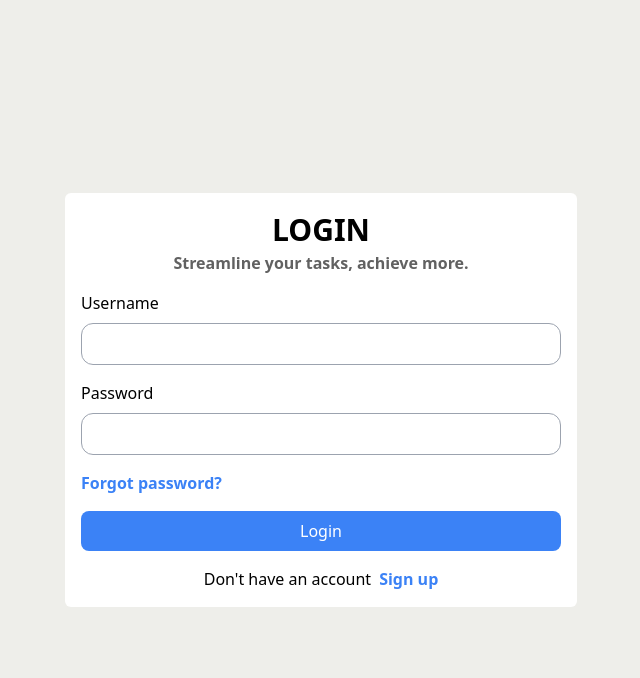
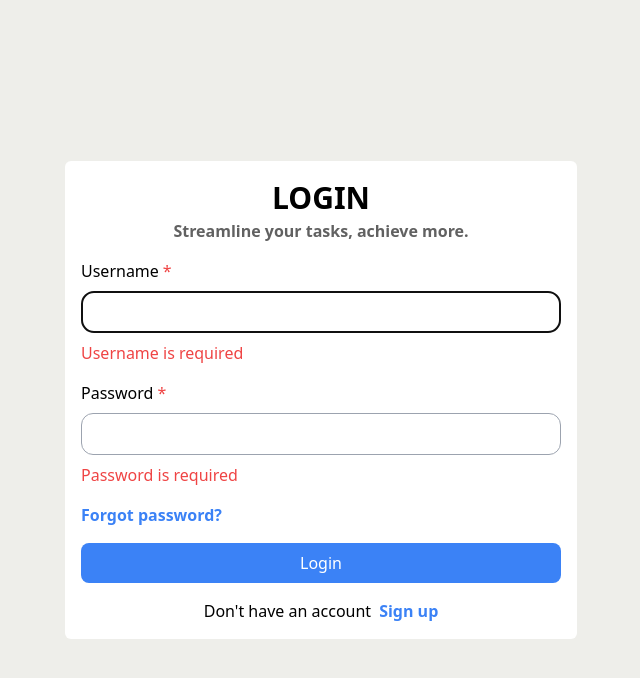
Before and after one commit to npq-thien/fe-kanban, a React (Create React App) app: page /login in a window 1280 px wide. Both pictures are taken after a click on the button "Login". Shown: the top 678 px of the page, without its empty margins (319-959 px from the left). Built offline with nearby package versions, Linux system fonts and the light colour scheme.

Commit message:
login feature

```diff
--- a/package.json
+++ b/package.json
@@ -26,6 +26,7 @@
     "react-quill": "^2.0.0",
     "react-router-dom": "^6.26.1",
     "react-scripts": "5.0.1",
+    "react-toastify": "^10.0.5",
     "remove": "^0.1.5",
     "tailwindcss": "^3.4.10",
     "typescript": "^4.4.2",
--- a/src/App.tsx
+++ b/src/App.tsx
@@ -3,10 +3,12 @@ import { Route, Routes } from "react-router-dom";
 
 import KanbanBoard from "./components/KanbanBoard";
 import LoginPage from "./pages/LoginPage";
+import { ToastContainer } from "react-toastify";
 
 function App() {
   return (
     <div>
+      <ToastContainer autoClose={2000} />
       <Routes>
         <Route path="/login" element={<LoginPage />} />
         <Route path="/" element={<KanbanBoard />} />
--- a/src/api/authApi.js
+++ b/src/api/authApi.js
@@ -0,0 +1,10 @@
+import { api, BASE_URL } from "src/configs/AxiosConfig";
+
+export const useSignInAccount = async (data) => {
+  try {
+    const response = await api.post(`${BASE_URL}/api/auth/token`, data);
+    return response.data;
+  } catch (error) {
+    throw error;
+  }
+};
--- a/src/pages/LoginPage.tsx
+++ b/src/pages/LoginPage.tsx
@@ -1,4 +1,54 @@
+import { useState } from "react";
+import { SubmitHandler, useForm } from "react-hook-form";
+import { useMutation } from "react-query";
+import { toast } from "react-toastify";
+import { useNavigate } from "react-router-dom";
+
+import { useSignInAccount } from "src/api/authApi";
+import "react-toastify/dist/ReactToastify.css";
+
+interface IFormInput {
+  username: string;
+  password: string;
+}
+
 const LoginPage = () => {
+  const [isSignedIn, setIsSignedIn] = useState(false);
+  const navigate = useNavigate();
+
+  const notify = (isSignedIn: boolean) => {
+    if (isSignedIn)
+      toast.success("Login successfully!", {
+        position: "top-right",
+      });
+    else
+      toast.error("Login failed!", {
+        position: "top-right",
+      });
+  };
+
+  const {
+    register,
+    formState: { errors },
+    handleSubmit,
+  } = useForm<IFormInput>();
+
+  const { mutate: loginAccount } = useMutation({
+    mutationFn: useSignInAccount,
+    onSuccess: async (data) => {
+      setIsSignedIn(true);
+      navigate("/");
+      notify(true);
+    },
+    onError: (error: any) => {
+      console.log(error.response?.data?.message);
+      notify(false);
+    },
+  });
+
+  const onSubmit: SubmitHandler<IFormInput> = (data) => {
+    loginAccount(data);
+  };
 
   return (
     <div className="bg-cream h-screen flex-center">
@@ -12,13 +62,43 @@ const LoginPage = () => {
 
         <div className="">
           <div className="flex flex-col gap-2">
-            <p>Username</p>
-            <input type="text" className="input-field rounded-xl focus:border-blue-500 focus:border"></input>
+            <div className="flex gap-1">
+              <p>Username</p>
+              <p className="text-red-500">*</p>
+            </div>
+            <input
+              type="text"
+              className="input-field rounded-xl"
+              {...register("username", {
+                required: {
+                  value: true,
+                  message: "Username is required",
+                },
+              })}
+            />
+            {errors.username && (
+              <p className="text-red-500">{errors.username?.message}</p>
+            )}
           </div>
 
           <div className="flex flex-col gap-2 mt-4">
-            <p>Password</p>
-            <input type="password" className="input-field rounded-xl"></input>
+            <div className="flex gap-1">
+              <p>Password</p>
+              <p className="text-red-500">*</p>
+            </div>
+            <input
+              type="password"
+              className="input-field rounded-xl"
+              {...register("password", {
+                required: {
+                  value: true,
+                  message: "Password is required",
+                },
+              })}
+            />
+            {errors.password && (
+              <p className="text-red-500">{errors.password?.message}</p>
+            )}
           </div>
         </div>
 
@@ -28,7 +108,9 @@ const LoginPage = () => {
           </p>
         </div>
 
-        <button className="btn-primary w-full">Login</button>
+        <button className="btn-primary w-full" onClick={handleSubmit(onSubmit)}>
+          Login
+        </button>
 
         <div className="flex-center gap-2">
           <p>Don't have an account</p>
```
Also changed, not shown: 1 other file (tests, documents, lock files or other folders).
